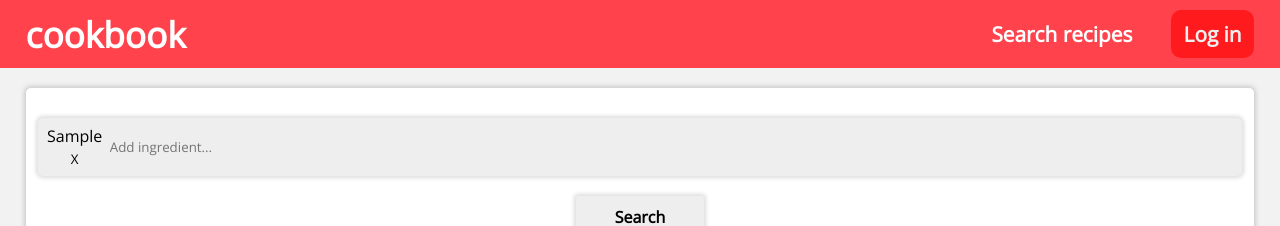
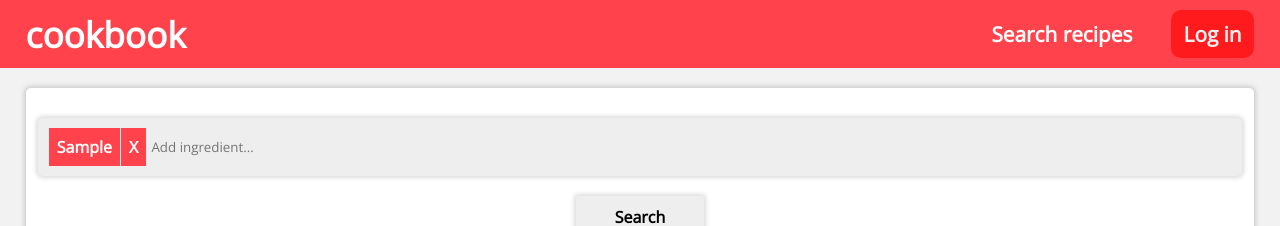
Before and after one commit to srysis/cookbook, a React (Vite) app in the folder client/: page /search in a window 1280 px wide. Both pictures are taken after typing "Sample" into the empty fields and a click on the button "Search". Shown: the top 226 px of the page. Built offline with nearby package versions, Linux system fonts and the light colour scheme; no server answers.

Commit message:
wrap all 'span.ingredient_wrapper' elements into 'div.ingredients' for better semantics

```diff
--- a/client/src/pages/search_recipes.tsx
+++ b/client/src/pages/search_recipes.tsx
@@ -93,14 +93,14 @@ function SearchRecipes() {
 				<div className="search_bar_wrapper" onClick={() => ingredientsRef.current?.focus()}>
 					<div className="search_bar">
 						{ ingredients_list.length > 0 &&
-							<>
+							<div className="ingredients">
 								{ingredients_list.map((ingredient, index) =>
 									<span className="ingredient_wrapper" key={index} data-index={index} onClick={removeIngredientFromList}>
 										<span className="ingredient">{ingredient}</span>
 										<button type="button">X</button>
 									</span>
 								)}
-							</>
+							</div>
 						}
 						<div className="input_container">
 							<input
```
